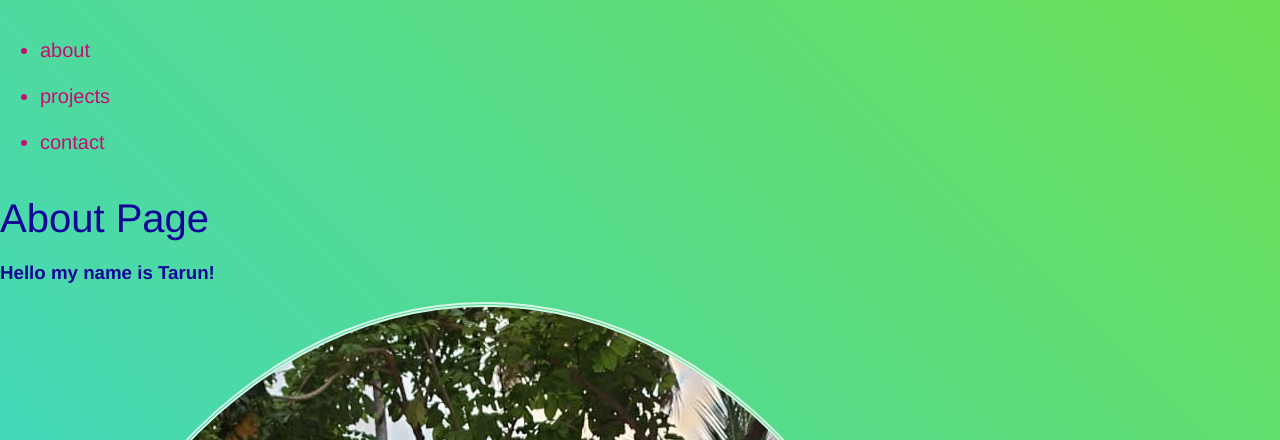
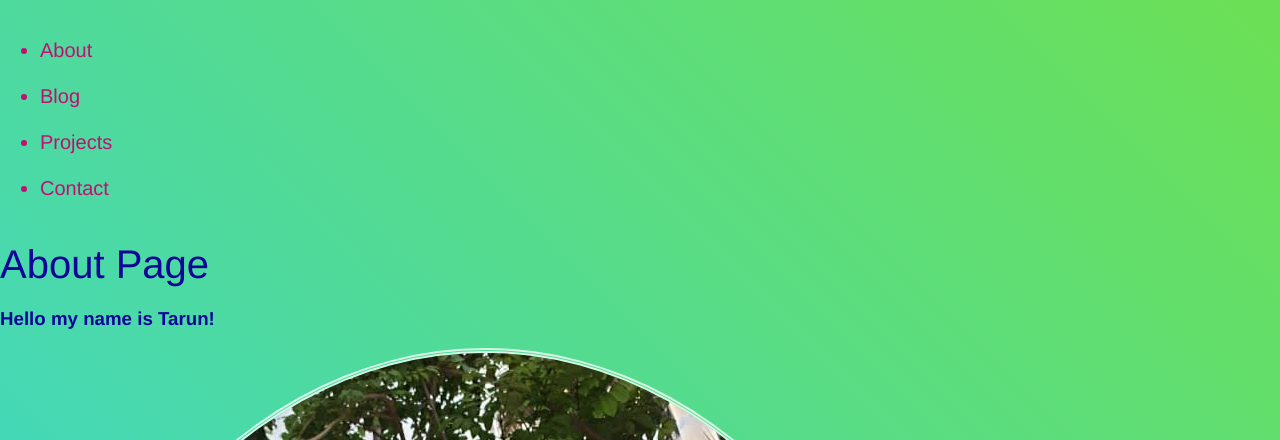
Before and after one commit to tarun010/tarun010.pythonanywhere.com, a Flask app: page / in a window 1280 px wide. Shown: the top 440 px of the page. Run offline with Flask 2, Linux system fonts and the light colour scheme; parts of the project's set-up code (start-up, migrations or seed data) failed here and were passed over.

Commit message:
added blog posts

```diff
--- a/app.py
+++ b/app.py
@@ -1,3 +1,6 @@
+import os
+from pathlib import Path
+
 from flask import Flask, render_template
 import requests
 import decouple
@@ -10,6 +13,17 @@ projects_from_github = requests.get(github_projects_url).json()
 contact = decouple.config("CONTACT_FORM_API", default=None)
 
 projects = []
+
+with os.scandir("blog") as it:
+    for entry in it:
+        if entry.name.endswith(".md") and entry.is_file():
+            print(entry.name, entry.path)
+
+            post_data = Path(entry.path).read_text()
+            print(post_data)
+
+exit(0)
+
 
 for project in projects_from_github:
     name = project["name"]
@@ -38,14 +52,19 @@ app = Flask(__name__)
 def about_page():
     return render_template("about.html", name=user_name)#, list_of_food=list_of_food)
 
-@app.route("/contact")
-def contact_page():
-    return render_template("contact.html", name=user_name, api=contact)
+@app.route("/blog")
+def blog_list_page():
+    return render_template("blog_list.html", name=user_name)
+
+@app.route("/blog/<post_name>")
+def blog_entry_page(post_name):
+    return render_template("blog_entry.html", name=user_name, post_name=post_name)
+
 
 @app.route("/projects")
 def project_page():
     return render_template("projects.html", name=user_name, projects=projects)
 
-@app.route("/blog")
-def blog_page():
-    return render_template("blog.html", name=user_name)
+@app.route("/contact")
+def contact_page():
+    return render_template("contact.html", name=user_name, api=contact)
--- /dev/null
+++ b/blog/post_01.md
@@ -0,0 +1,7 @@
+# First Post!
+
+## H2
+
+### H3
+
+स्वागतम्
--- /dev/null
+++ b/blog/post_02.md
@@ -0,0 +1,4 @@
+# Second post
+
+
+## வணக்கம்
--- /dev/null
+++ b/templates/blog_entry.html
@@ -0,0 +1,6 @@
+{% extends "layout.html" %}
+{% block title %}{{ post_name }}{% endblock %}
+{% block content %}
+<h1>{{ post_name }}</h1>
+
+{% endblock %}
--- /dev/null
+++ b/templates/blog_list.html
@@ -0,0 +1,6 @@
+{% extends "layout.html" %}
+{% block title %}About{% endblock %}
+{% block content %}
+<h1>Blog</h1>
+
+{% endblock %}
--- a/templates/layout.html
+++ b/templates/layout.html
@@ -33,13 +33,16 @@
         <nav>
             <ul>
                 <a href="/">
-                    <li>about</li>
+                    <li>About</li>
+                </a>
+                <a href="/blog">
+                    <li>Blog</li>
                 </a>
                 <a href="/projects">
-                    <li>projects</li>
+                    <li>Projects</li>
                 </a>
                 <a href="/contact">
-                    <li>contact</li>
+                    <li>Contact</li>
                 </a>
             </ul>
         </nav>
```
